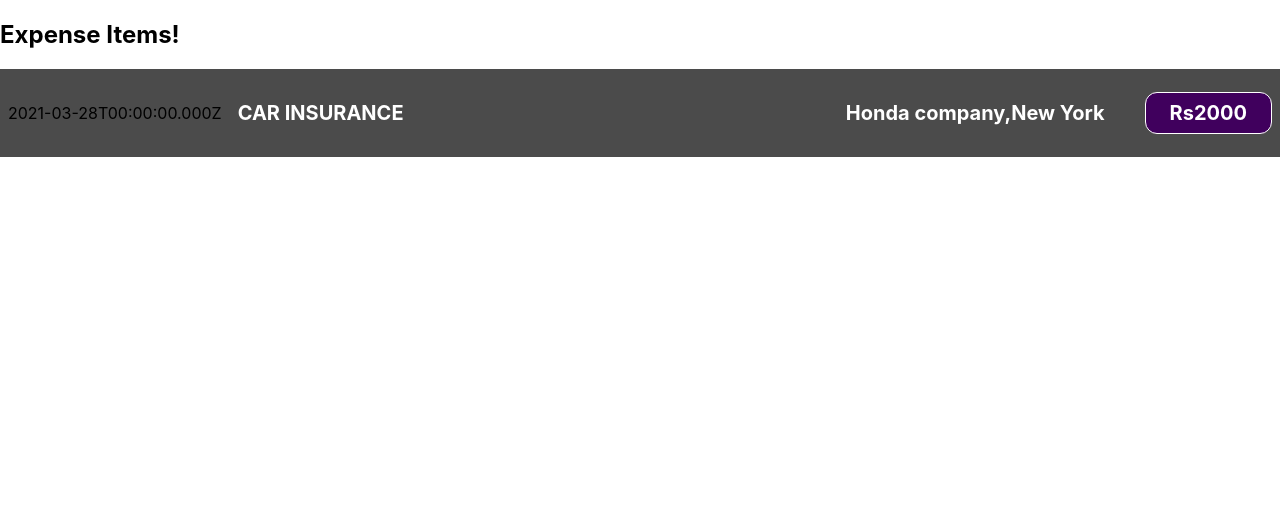
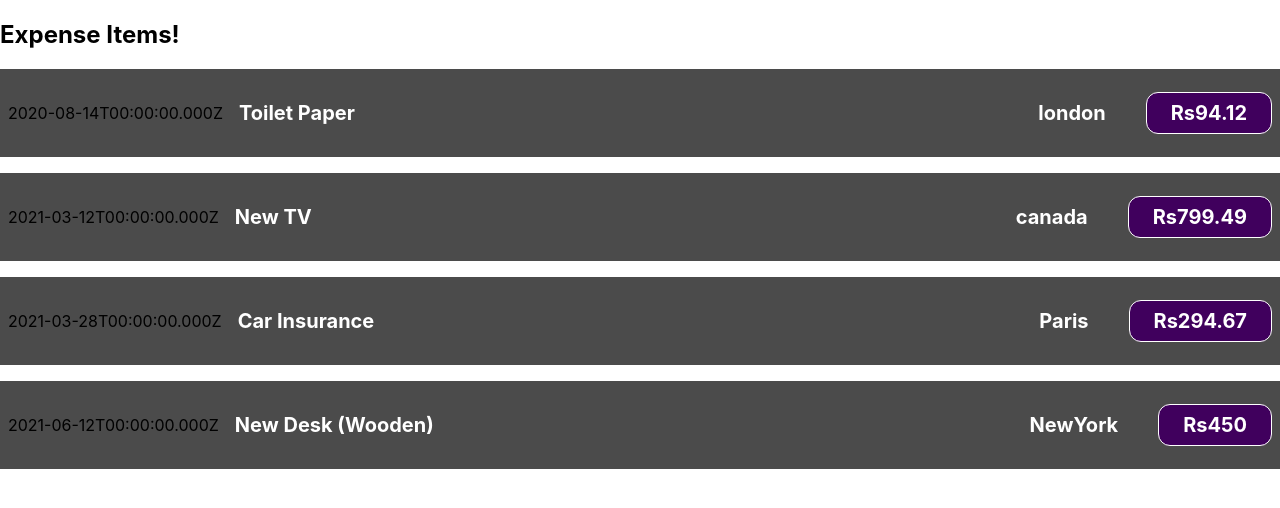
Before and after one commit to anubhardwaj2193/react, a React (Create React App) app: page / in a window 1280 px wide. Shown: the top 508 px of the page. Built offline with nearby package versions, Linux system fonts and the light colour scheme.

Commit message:
PassingDataUsingProps

```diff
--- a/src/App.js
+++ b/src/App.js
@@ -1,16 +1,56 @@
 
 import './App.css';
 import ExpenseItem from './Components/ExpenseItem';
-
 function App() {
-  return (
-    <div>
-      <h2>Expense Items!</h2>
-      <ExpenseItem></ExpenseItem>
-    </div>
-  );
+const expenses = [
+  {
+    id: 'e1',
+    title: 'Toilet Paper',
+    amount: 94.12,
+    date: new Date(2020, 7, 14),
+    location: 'london'
+  },
+  { id: 'e2',
+   title: 'New TV',
+    amount: 799.49,
+     date: new Date(2021, 2, 12),
+     location: 'canada'
+  },
+  {
+    id: 'e3',
+    title: 'Car Insurance',
+    amount: 294.67,
+    date: new Date(2021, 2, 28),
+    location: 'Paris'
+  },
+  {
+    id: 'e4',
+    title: 'New Desk (Wooden)',
+    amount: 450,
+    date: new Date(2021, 5, 12),
+    location: 'NewYork'
+  },
+];
+const expenseList=expenses.map((expense)=>{
+  return<ExpenseItem
+  title={expense.title}
+  amount={expense.amount}
+  date={expense.date}
+  location={expense.location}
+  ></ExpenseItem>
 
 
-}
+})
+return(
+  <div>
+    <h2>Expense Items!</h2>
+    {expenseList}
+  </div>
+);
+
+
+
+
+  }
 
 export default App;
--- a/src/Components/ExpenseItem.js
+++ b/src/Components/ExpenseItem.js
@@ -1,18 +1,14 @@
 import './ExpenseItem.css';
-function ExpenseItem(){
-    const expenseDate=new Date(2021,2,28);
-    const expenseTitle='CAR INSURANCE';
-    const expenseAmount=2000;
-    const expenseLocationOfexpenditure='Honda company,New York';
+function ExpenseItem(props){
     return (
     <div className='expense-item'>
-        <div>{expenseDate.toISOString()}</div>
+        <div>{props.date.toISOString()}</div>
 
         <div className='expense-item__description'>
-            <h2>{expenseTitle}</h2>
+            <h2>{props.title}</h2>
             <div className='expense-item__location'>
-                <h2>{expenseLocationOfexpenditure}</h2></div>
-            <div className='expense-item__price'>Rs{expenseAmount}</div>
+                <h2>{props.location}</h2></div>
+            <div className='expense-item__price'>Rs{props.amount}</div>
 
 </div>
 
```
